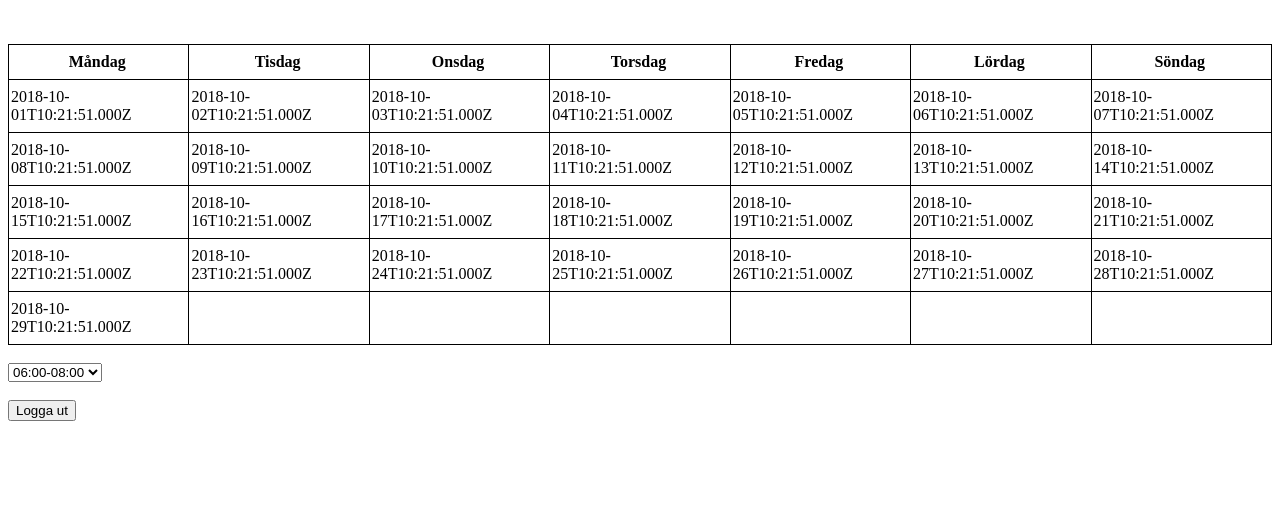
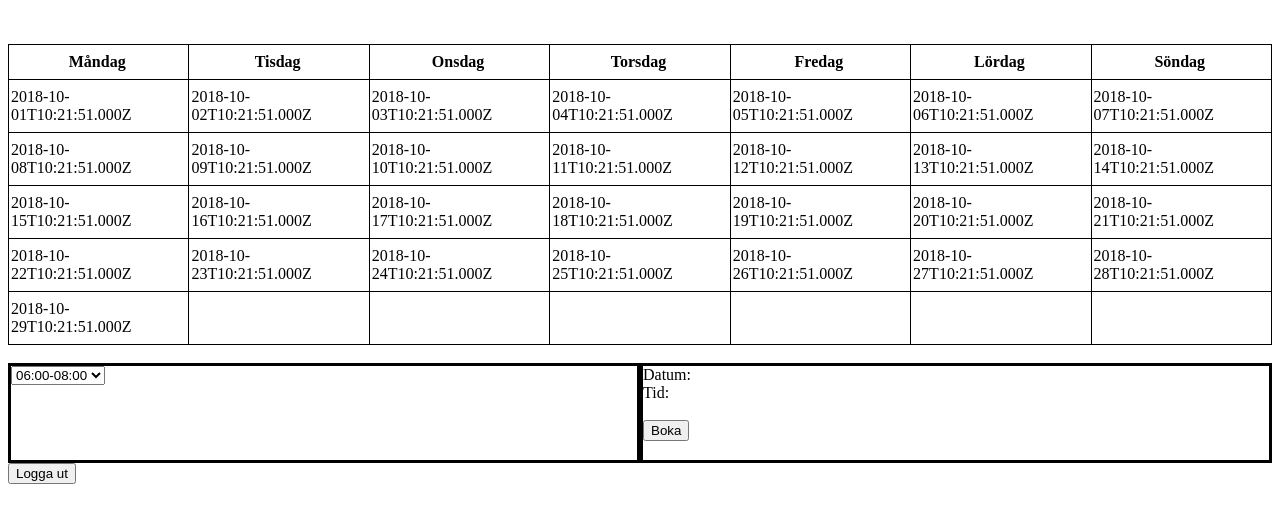
Before and after one commit to kalmaster/tv-tttstuga, a PHP site: page /AnvandareInloggad_PA1.html in a window 1280 px wide. Shown: the top 523 px of the page. Run offline with PHP 8.4, Linux system fonts and the light colour scheme; some libraries are stand-ins or nearby versions.

Commit message:
"Färdig" datum tabel och mer
Jag har fixat vecko schemat och lagt till en popup som visar tid och datum du har dockat och boka knappen.

```diff
--- a/Design.1/AnvandareInloggad_PA1.html
+++ b/Design.1/AnvandareInloggad_PA1.html
@@ -14,7 +14,6 @@
 		<script src="https://ajax.aspnetcdn.com/ajax/jQuery/jquery-3.3.1.min.js"></script>
 		<script src="js/jquery-ui-datepicker.min.js"></script>
 		<script type="text/javascript" src="userSideScript.js"></script>
-		<form>
 			<br><br>
 
 			<table id="timeTable";>
@@ -75,6 +74,8 @@
 			</table>
 			<br>
 
+			<div id="wrapper1">
+				<div id="tidSelect">
 					<select>
 						<option>06:00-08:00</option>
 						<option>08:00-10:00</option>
@@ -85,12 +86,21 @@
 						<option>18:00-20:00</option>
 						<option>20:00-22:00</option>
 					</select>
+				</div>
+
+				<div id="bokaTid">
+					<form>
+						<label>Datum: <label id="bokadDatum"></label></label>
+						<br>
+						<label>Tid: <label id="bokadTid"></label></label>
 						<br><br>
 
-			<submit value="Boka"; name="boka"; class="button";>
-			<submit value="AvBoka"; name="avBoka"; class="button";>
+						<input type="submit" name="submit" value="Boka" id="submitButton">
+					</form>
+				</div>
+			</div>
+			<br><br>
 
-		</form>
 			<input type="button" value="Logga ut">
 	</body>
 
--- a/Design.1/stylesheet.css
+++ b/Design.1/stylesheet.css
@@ -6,13 +6,6 @@
     padding: 10px;
 	background-color: gray;
 }
-
-/*#timeTable{
-	border-top-width:4px;
-	border-spacing: 2px;
-	font-family:Verdana;
-	font-size: 11px;
-}*/
 
 table, th, td {
     border: 1px solid black;
@@ -38,16 +31,7 @@ input[type=text], [type=password]{
 p {
 	padding-bottom: 0px;
 }
-/*.button {
-    background-color: pink;
-    border: none;
-    color: white;
-    padding: 15px 32px;
-    text-align: center;
-    text-decoration: none;
-    display: inline-block;
-    font-size: 16px;
-} */
+
 
 #loginFalt{
 	border-style: solid;
@@ -55,3 +39,27 @@ p {
 	padding: 10px 2px 10px 2px;
 	margin-right: 50%;
 }
+
+#tidSelect, #bokaTid{
+  box-sizing: border-box;
+  -moz-box-sizing: border-box;
+  -webkit-box-sizing: border-box;
+}
+
+#tidSelect{
+	float: left;
+	border: solid;
+	width: 50%;
+	height: 100px;
+}
+
+#bokaTid{
+	float: left;
+	border: solid;
+	width: 50%;
+	height: 100px;
+}
+
+#wrapper1{
+	width: 100%;
+}
```
Also changed, not shown: Design.1/userSideScript.js (+12 -5 lines). Lines whose indentation alone changed are shown as unchanged.
